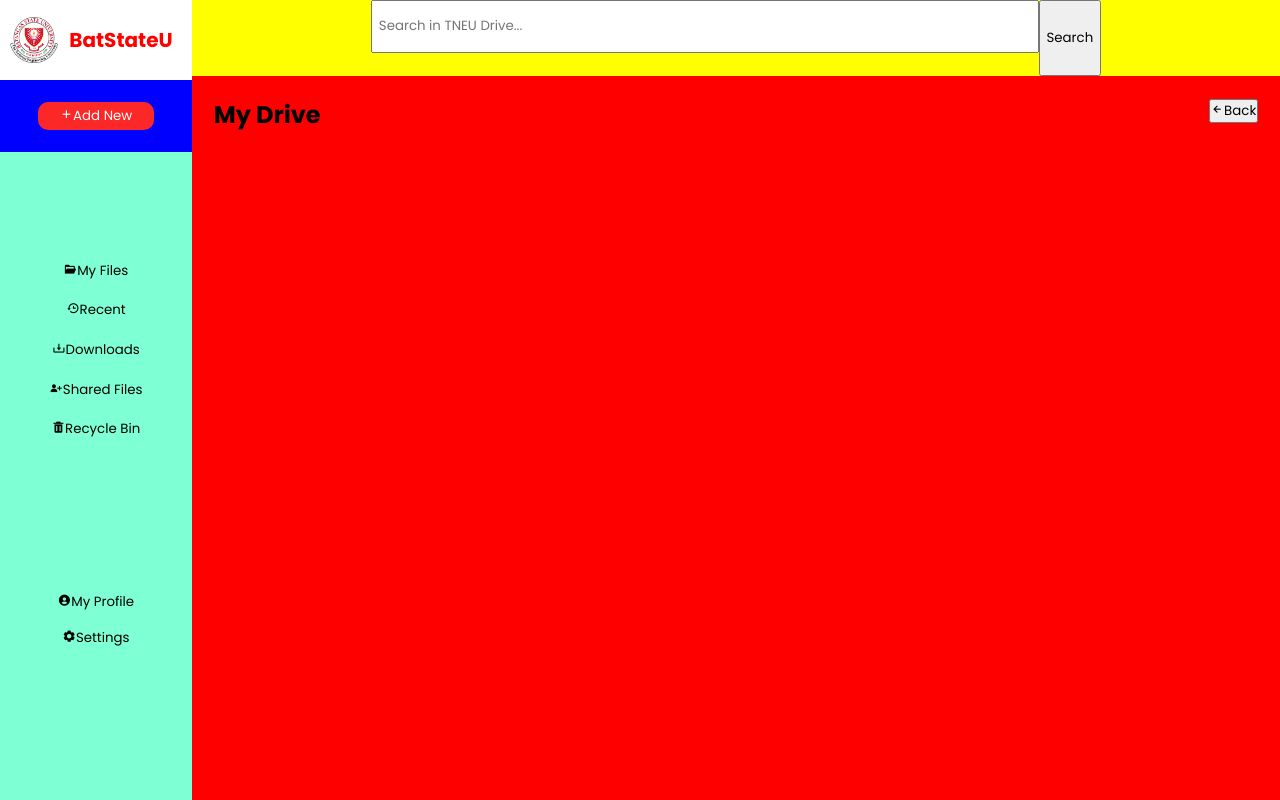
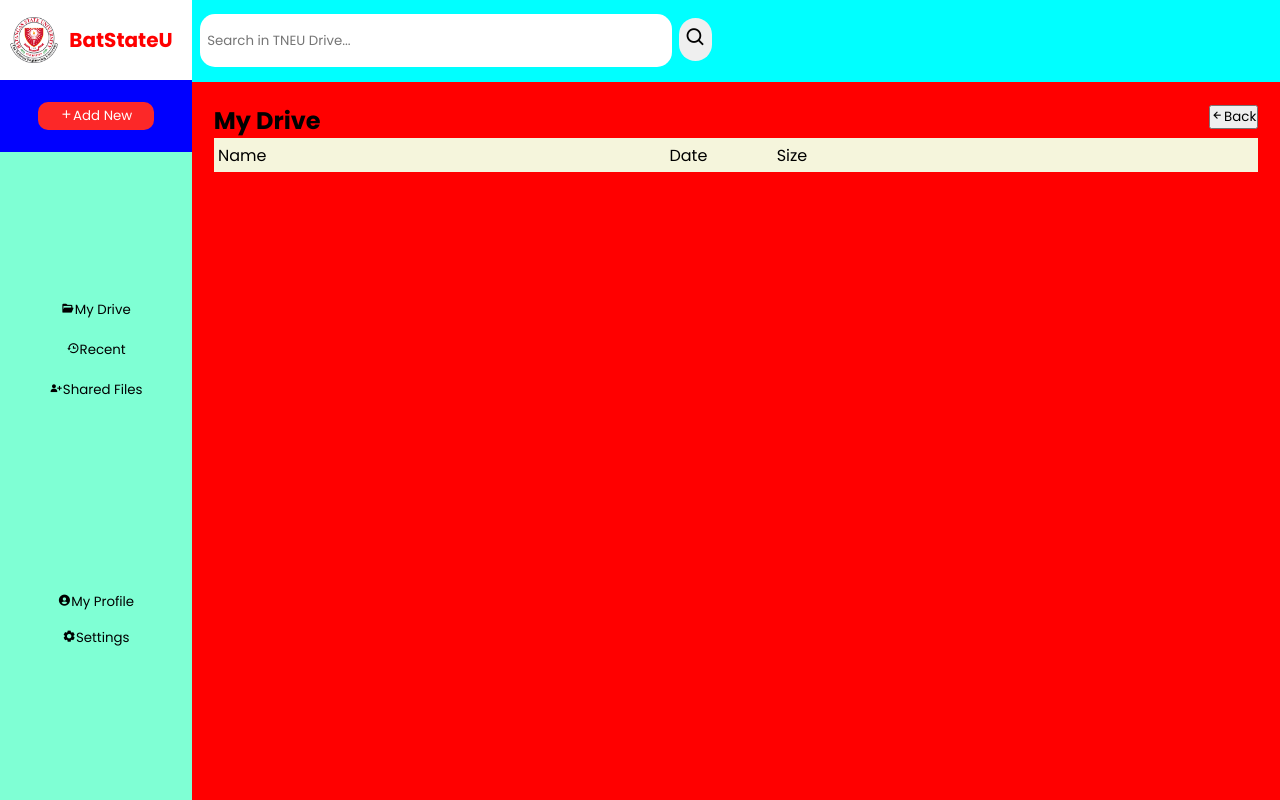
Before and after one commit to JilbertVasquez/batstateu_drive, a Django app: template templates/dashboardextend.html in a window 1280 px wide. Run offline with Django 5.2, Linux system fonts and the light colour scheme; the template is opened without the code that fills it, so the values that code supplies are empty.

Commit message:
designing tneu drive

```diff
--- a/static/bsudashboard.css
+++ b/static/bsudashboard.css
@@ -62,6 +62,7 @@
     height: 100vh;
     width: 15%;
     background-color: red;
+
 }
 
 .leftsectionupper {
@@ -206,14 +207,14 @@
 }
 
 header {
-    height: 10%;
+    height: 10.9%;
     width:  100%;
 }
 
 .listdirxfile {
     text-decoration: none;
     list-style: none;
-    color: red;
+    /* color: red; */
 }
 
 
@@ -275,12 +276,61 @@
     padding: 0.4%;
     background-color: beige;
     width: 40%;
+}
 
+.listfilename i{
+    color: black;
+    margin: 0 2%;
+    font-size: 20px;
 }
+
 
 .listfilefunctions {
     background-color: beige;
+    /* background-color: blue; */
     width: 10%;
+    display: flex;
+    justify-content: center;
+    align-items: center;
+}
+
+.listfilefunctions button i {
+    margin-right: 8%;
+    margin-top: 5%;
+}
+
+
+.listfilefunctions a {
+    width: 100%;
+    font-size: 14px;
+    text-decoration: none;
+    color: black;
+    display: flex;
+    text-align: center;
+    justify-content: center;
+}
+
+.listfilefunctions a:hover, .listfilefunctions button:hover {
+    color: red;
+}
+
+.listfilefunctions a i {
+    margin-right: 6%;
+    margin-top: 2.5%;
+}
+
+.listfilefunctions button {
+    width: 80%;
+    background-color: rgba(255, 255, 255, 0);
+    border: 0px solid black;
+    display: flex;
+    justify-content: center;
+}
+
+.listfilefunctions form {
+    width: 100%;
+    display: flex;
+    justify-content: center;
 }
 
 
@@ -309,7 +359,7 @@
     justify-content: center;
     align-items: center;
     background-color: rgba(184, 0, 0, 0.75);
-    background-color: blue;
+    /* background-color: blue; */
 }
 
 #share-email {
@@ -323,12 +373,12 @@
 }
 
 .buttonClassShare {
-    width: 80%;
+    width: 50%;
     padding: 1%;
     box-sizing: border-box;
     margin-left: 50%;
-    color: blue;
-    background-color: yellow;
+    /* color: blue; */
+    /* background-color: yellow; */
 }
 
 .searchsection {
@@ -341,23 +391,40 @@
     display: flex;
     justify-content: center;
     align-items: center;
+    box-sizing: border-box;
 }
 
 .searchsection form {
     width: 100%;
     display: flex;
-    justify-content: center;
-    background-color: yellow;
-    height: 100%;
+    /* background-color: yellow; */
+    box-sizing: border-box;
+    width: 70%;
+    height: 65%;
+}
+
+.searchsection-profile {
+    width: 30%;
 }
 
 .searchsection .searchinput {
-    padding: 0.5%;
+    padding: 1%;
     width: 60%;
-    height: 50%;
+    border-radius: 15px;
+    border: 0px solid black;
+    /* height: 50%; */
+    /* background-color: red; */
+    margin: 0 1%;
 }
 
 .searchsection button {
     /* background-color: red; */
     padding: 0.5%;
+    height: 80%;
+    width: 4.3%;
+    /* background-color: blue; */
+    margin-top: 0.5%;
+    border-radius: 50px;
+    font-size: 22px;
+    border: 0px solid black;
 }
--- a/templates/basedashboard.html
+++ b/templates/basedashboard.html
@@ -54,11 +54,11 @@
                     </form>
                 </div>
                 <div class="optionfolders">
-                    <button><i class='bx bxs-folder-open'></i>My Files</button>
+                    <button><i class='bx bxs-folder-open'></i>My Drive</button>
                     <button><i class='bx bx-history' ></i>Recent</button>
-                    <button><i class='bx bx-download' ></i>Downloads</button>
+                    {% comment %} <button><i class='bx bx-download' ></i>Downloads</button> {% endcomment %}
                     <button><i class='bx bxs-user-plus'></i>Shared Files</button>
-                    <button><i class='bx bxs-trash' ></i>Recycle Bin</button>
+                    {% comment %} <button><i class='bx bxs-trash' ></i>Recycle Bin</button> {% endcomment %}
                 </div>
                 <div class="optionaccount">
                     <button><i class='bx bxs-user-circle' ></i>My Profile</button>
@@ -77,8 +77,10 @@
                     <form method="GET" action="{% url 'search' %}">
                         <input type="hidden" name="current_directory" value="{{ current_directory }}">
                         <input class="searchinput" type="text" name="query" placeholder="Search in TNEU Drive..." value="{{ query }}">
-                        <button type="submit">Search</button>
+                        <button type="submit"><i class='bx bx-search'></i></button>
                     </form>
+                    <div class="searchsection-profile">
+                    </div>
                 </div>
             </header>
             {% comment %} <div class="drivesection">
--- a/templates/dashboardextend.html
+++ b/templates/dashboardextend.html
@@ -14,6 +14,30 @@
         </form>
     </div>
 
+    <div class="files-folders-folders">
+        <div class="listfilename">
+            <span>Name</span>
+        </div>
+        <div class="listfilefunctions">
+            <span>Date</span>
+        </div>
+        <div class="listfilefunctions">
+            <span>Size</span>
+        </div>
+        <div class="listfilefunctions">
+            <span></span>
+        </div>
+        <div class="listfilefunctions">
+            <span></span>
+        </div>
+        <div class="listfilefunctions">
+            <span></span>
+        </div>
+        <div class="listfilefunctions">
+            <span></span>
+        </div>
+    </div>
+
     <ul>
         <!-- Inside the block content -->
         {% for file_info in uploaded_files %}
@@ -22,7 +46,7 @@
                     {% if file_info.is_dir %}
                         <div class="files-folders-folders">
                             <div class="listfilename">
-                                <span>{{ file_info.name }}</span>
+                                <span><i class='bx bxs-folder' ></i>{{ file_info.name }}</span>
                             </div>
                             <div class="listfilefunctions">
                                 <span>{{ file_info.date }}</span>
@@ -35,14 +59,14 @@
                                 <a href="{% url 'view_folder' folder_path=file_info.full_path %}"><i class='bx bxs-folder-open' ></i>View Folder</a>
                             </div>
                             <div class="listfilefunctions">
-                                <button class="rename-btn-folder" data-item="{{ file_info.name }}" data-is-dir="true">Rename</button>
+                                <button class="rename-btn-folder" data-item="{{ file_info.name }}" data-is-dir="true"><i class='bx bxs-edit'></i>Rename</button>
                             </div>
                             <div class="listfilefunctions">
                                 <form method="post" action="{% url 'delete_item' %}">
                                     {% csrf_token %}
                                     <input type="hidden" name="item_name" value="{{ file_info.name }}">
                                     <input type="hidden" name="item_path" value="{{ file_info.full_path }}">
-                                    <button type="submit">Delete</button>
+                                    <button type="submit"><i class='bx bxs-trash-alt' ></i>Delete</button>
                                 </form>
                             </div>
                             <div class="listfilefunctions">
@@ -52,7 +76,7 @@
                     {% else %}
                         <div class="files-folders-folders">
                             <div class="listfilename">
-                                <span>{{ file_info.name }}</span>
+                                <span><i class='bx bxs-file-blank' ></i>{{ file_info.name }}</span>
                             </div>
                             <div class="listfilefunctions">
                                 <span>{{ file_info.date }}</span>
@@ -77,18 +101,18 @@
                                 </script>
                             </div>
                             <div class="listfilefunctions">
-                                <button class="rename-btn-file" data-item="{{ file_info.name }}" data-is-dir="false">Rename</button>
+                                <button class="rename-btn-file" data-item="{{ file_info.name }}" data-is-dir="false"><i class='bx bxs-edit'></i>Rename</button>
                             </div>
                             <div class="listfilefunctions">
                                 <form method="post" action="{% url 'delete_item' %}">
                                     {% csrf_token %}
                                     <input type="hidden" name="item_name" value="{{ file_info.name }}">
                                     <input type="hidden" name="item_path" value="{{ file_info.full_path }}">
-                                    <button type="submit">Delete</button>
+                                    <button type="submit"><i class='bx bxs-trash-alt' ></i>Delete</button>
                                 </form>
                             </div>
                             <div class="listfilefunctions">
-                                <button class="share-btn-file" data-item="{{ file_info.name }}" data-is-dir="false">Share</button>
+                                <button class="share-btn-file" data-item="{{ file_info.name }}" data-is-dir="false"><i class='bx bx-share-alt' ></i>Share</button>
                             </div>
                         </div>
                     {% endif %}
```
Also changed, not shown: drive/views.py (+10 -9 lines), uploadedfiles/jilbertvasquez/fernet.py (added, +50 -0 lines), uploadedfiles/jilbertvasquez/computer.png (deleted).
